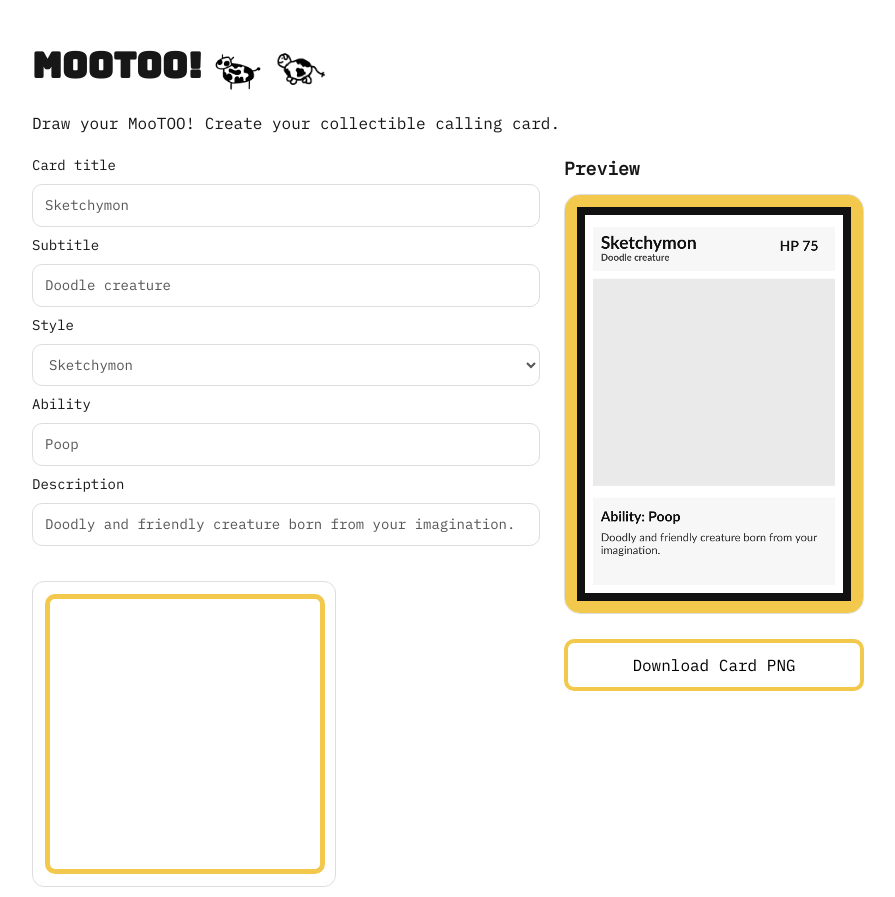
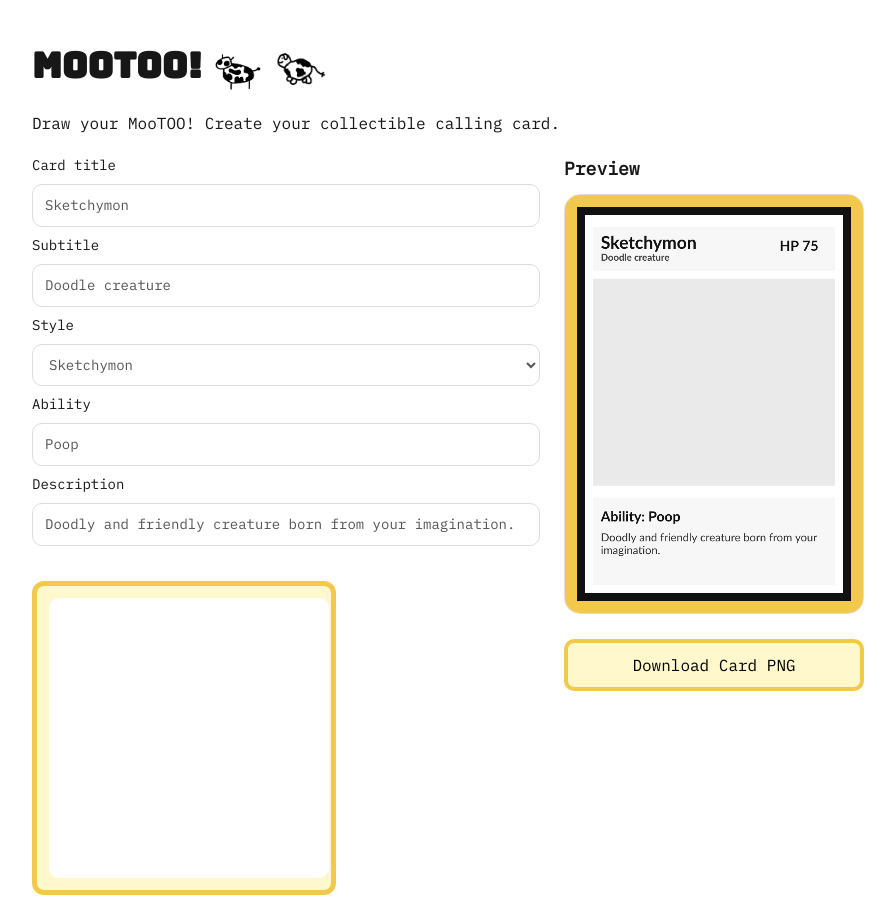
Before and after one commit to angelajuc/mootoo, a Next.js app: page / in a window 1280 px wide. Shown: the top 897 px of the page, without its empty margins (88-983 px from the left). Built offline with nearby package versions, Linux system fonts and the light colour scheme.

Commit message:
ui changes, centering canvas

```diff
--- a/src/app/components/CardComposer.tsx
+++ b/src/app/components/CardComposer.tsx
@@ -186,7 +186,7 @@ const btn: React.CSSProperties = {
     padding: "10px 12px",
     borderRadius: 10,
     border: "4px solid #f2c94c", // #e4a0f7
-    background: "white",
+    background: "#FFF8CC", // #FFF4B5
     cursor: "pointer",
     color: "black",
     maxWidth: "300px",
--- a/src/app/components/DrawingCanvas.tsx
+++ b/src/app/components/DrawingCanvas.tsx
@@ -111,13 +111,13 @@ export default function DrawingCanvas(props: {
     };
 
     return (
-        <div style={{ display: "grid", gap: 12 }}>
+        <div style={{ display: "grid", gap: 12}}>
             <div
                 style={{
-                    border: "1px solid #ddd",
+                    border: "5px solid #f2c94c", // alt: #FFF4B5 og: #ddd
                     borderRadius: 12,
                     padding: 12,
-                    background: "white",
+                    background: "#FFF8CC",
                     width: size + 24,
                 }}
             >
@@ -127,8 +127,8 @@ export default function DrawingCanvas(props: {
                         touchAction: "none",
                         display: "block",
                         borderRadius: 10,
-                        border: "5px solid #f2c94c", // #e4a0f7
-                        width: size,
+                        border: "0px solid #f2c94c", // #e4a0f7
+                        width: size - 10,
                         height: size,
                         background: "white",
                             //"linear-gradient(45deg, #f7f7f7 25%, transparent 25%) -10px 0/20px 20px, linear-gradient(-45deg, #f7f7f7 25%, transparent 25%) -10px 0/20px 20px, linear-gradient(45deg, transparent 75%, #f7f7f7 75%) -10px 0/20px 20px, linear-gradient(-45deg, transparent 75%, #f7f7f7 75%) -10px 0/20px 20px",
@@ -152,7 +152,7 @@ const btn: React.CSSProperties = {
     padding: "10px 12px",
     borderRadius: 10,
     border: "3px solid #f2c94c", // #e4a0f7
-    background: "white",
+    background: "#FFF8CC", //#FFF4B5
     cursor: "pointer",
     color: "black"
 };
```
